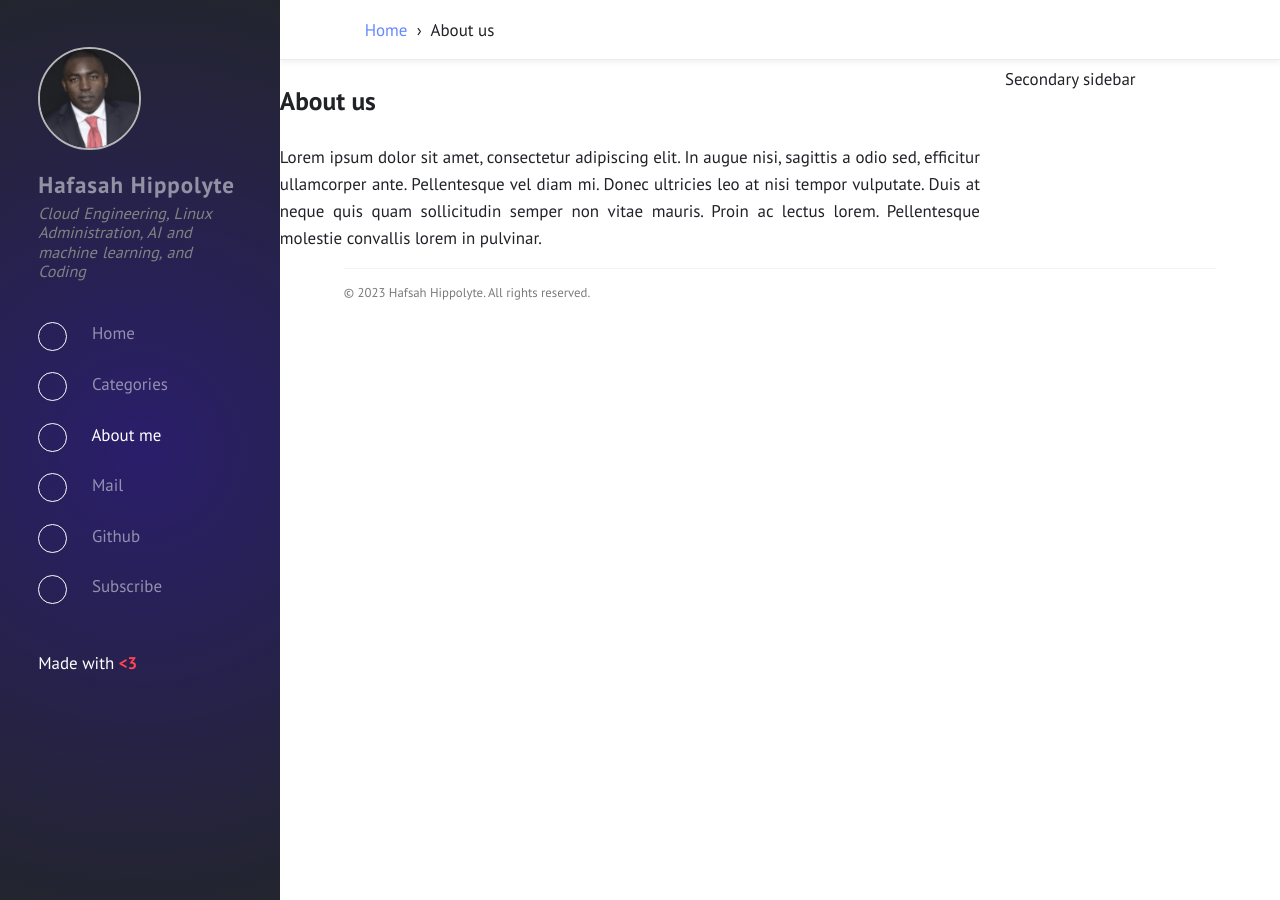
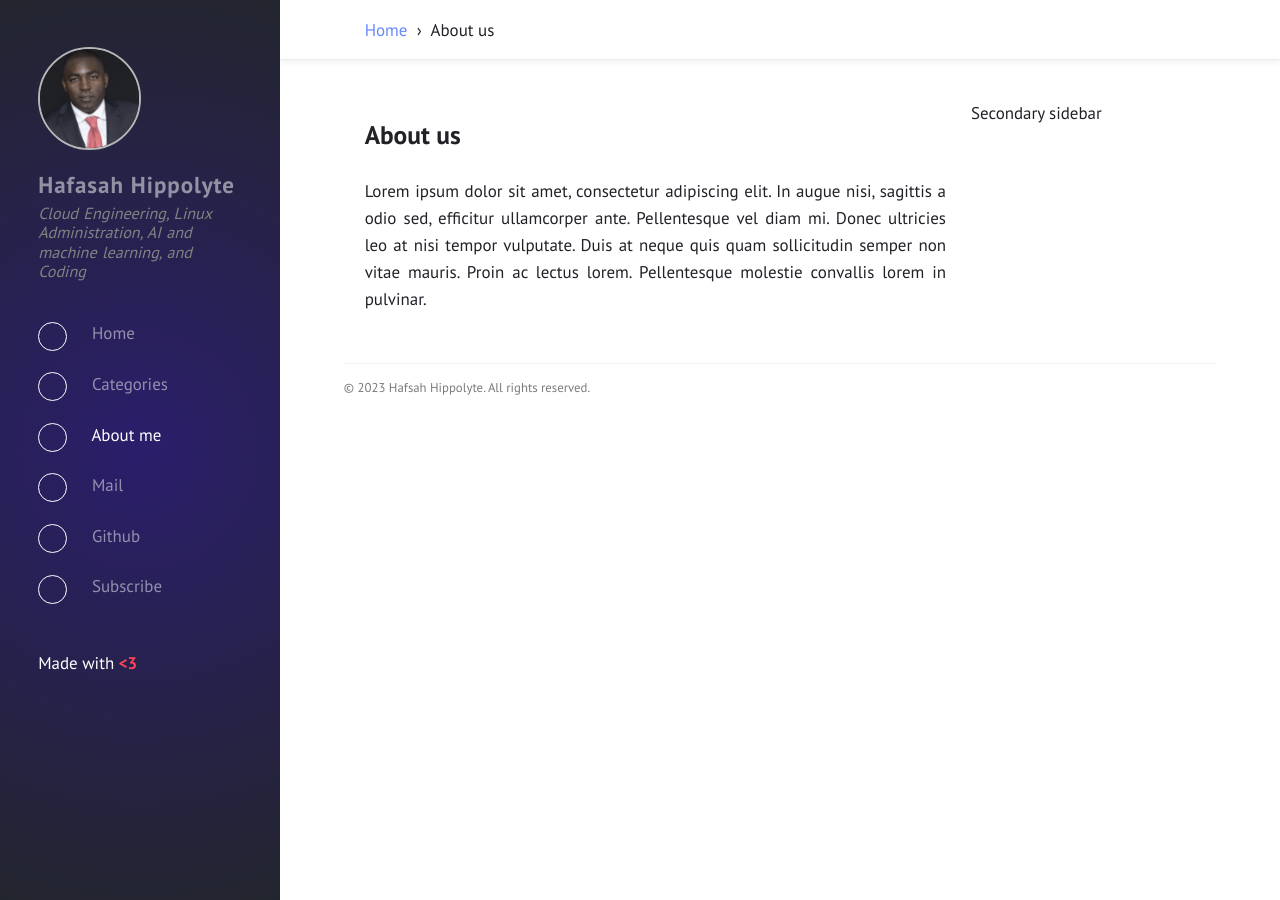
Before and after one commit to hfasah/hfasah.github.io, a Jekyll site: the page built from about.html, in a window 1280 px wide. Built offline with Jekyll 4.4.1, drawn with Linux system fonts in a browser that asks for light colours.

Commit message:
Update custom.sass

```diff
--- a/assets/css/custom.sass
+++ b/assets/css/custom.sass
@@ -61,3 +61,8 @@ footer
 
 span.readtime
     display: none
+
+.main-outer-wrapper
+    margin: 0 5em
+    padding: 2em 0
+    max-width: 90%
```
